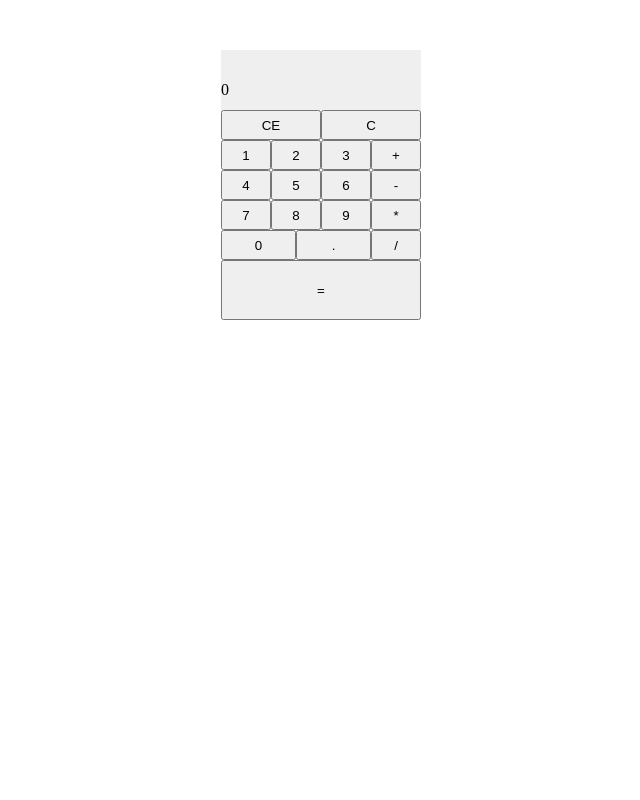
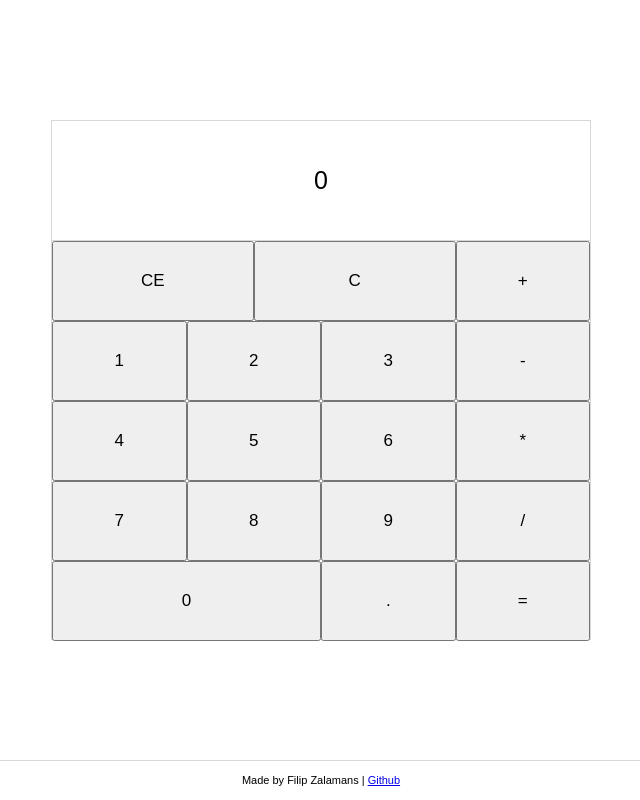
Before and after one commit to bluesuede/calculator, a plain HTML site: page index.html in a window 1280 px wide. Shown: the whole page, without its empty margins (319-959 px from the left). Drawn offline with nearby package versions, Linux system fonts and the light colour scheme.

Commit message:
Add very simple styling

```diff
--- a/css/style.css
+++ b/css/style.css
@@ -57,47 +57,109 @@ table {
  *
  * ===========================================================
 */
+html {
+  font-family:sans-serif;
+}
 
 #container {
-  width:200px;
-  margin:50px auto 0px auto;
+  width:100%;
+  height:95vh;
+
+  display:flex;
+  justify-content:center;
+  align-items:center;
+
+  color:white;
+  background-color:white;
 }
 
 #calculator {
-  width:200px;
+  width:90%;
+  max-height:90vh;
+
+  border:1px solid #d7d7d7;
+  box-sizing:border-box;
+
+  display:flex;
+  flex-wrap:wrap;
 }
 
+#screen {
+  width:100%;
+  height:15vh;
+  color:black;
+
+  box-sizing:border-box;
+  border-bottom:1px solid #d7d7d7;
+
+  display:flex;
+  align-items:center;
+  justify-content:center;
+  flex-direction:column;
+}
+
+#screen-current-number {
+  font-size:25px;
+}
+
+/* Button sizes */
+
 button {
-  display:block;
-  float:left;
-  height:30px;
-  box-sizing:border-box;
+  cursor:pointer;
+  height:12vh;
+  width:25%;
+  font-size:17px;
 }
 
 .erase {
+  width:37.5%;
+}
+
+.number:nth-child(17) {
   width:50%;
 }
 
-.number,
-.calculation {
-  width:25%;
+/**
+ * Footer
+ *
+ */
+#footer {
+  width:100%;
+  height:5vh;
+
+  font-size:11px;
+
+  border-top:1px solid #d7d7d7;
+  box-sizing:border-box;
+
+  display:flex;
+  align-items:center;
+  justify-content:center;
 }
 
-.decimal,
-.number:nth-child(15) {
-  width:37.5%;
+/**
+ * Media queries
+ *
+ */
+@media(min-width:600px) {
+  #calculator {
+    width:540px;
+  }
 }
 
-.equals {
-  width:100%;
-  height:60px;
+
+@media(min-height:650px) {
+
+  button {
+    height:10vh;
+  }
+
+  #screen {
+    height:15vh;
+  }
+
+  #calculator {
+    height:65vh;
+  }
+
 }
-
-#screen {
-  width:200px;
-  height:60px;
-  background-color:#EFEFEF;
-}
-
-#screen-string {
-}
--- a/index.html
+++ b/index.html
@@ -26,36 +26,35 @@
 <!-- Main -->
 <div id="container">
 
-  <div id="screen">
-    <span id="screen-string"></span>
-    <br><br>
-    <span id="screen-current-number">0</span>
-  </div>
+  <div id="calculator">
 
-  <div id="calculator">
+    <div id="screen">
+      <span id="screen-string"></span>
+      <span id="screen-current-number">0</span>
+    </div>
+
 
     <button class="erase ce">CE</button>
     <button class="erase c">C</button>
+    <button class="calculation addition">+</button>
 
     <button class="number one">1</button>
     <button class="number two">2</button>
     <button class="number three">3</button>
-    <button class="calculation addition">+</button>
+    <button class="calculation subtraction">-</button>
 
     <button class="number four">4</button>
     <button class="number five">5</button>
     <button class="number six">6</button>
-    <button class="calculation subtraction">-</button>
+    <button class="calculation multiplication">*</button>
 
     <button class="number seven">7</button>
     <button class="number eight">8</button>
     <button class="number nine">9</button>
-    <button class="calculation multiplication">*</button>
+    <button class="calculation division">/</button>
 
     <button class="number zero">0</button>
     <button class="decimal">.</button>
-    <button class="calculation division">/</button>
-
     <button class="equals">=</button>
 
   </div>
@@ -63,6 +62,9 @@
 </div>
 
 <!-- Footer -->
+<footer id="footer">
+  <span>Made by Filip Zalamans | <a href="https://github.com/bluesuede/calculator">Github</a></span>
+</footer>
 
 </body>
 </html>
```
